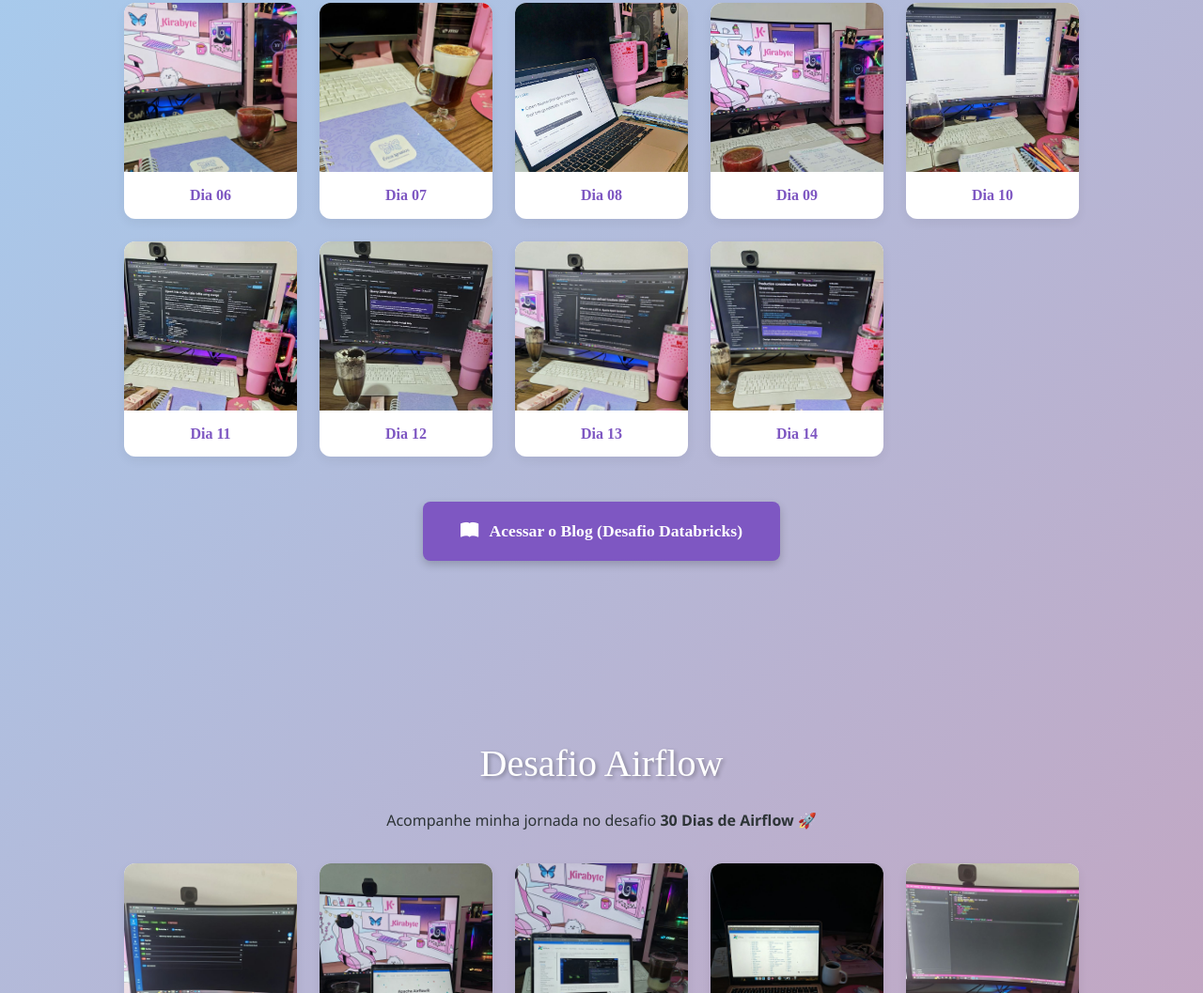
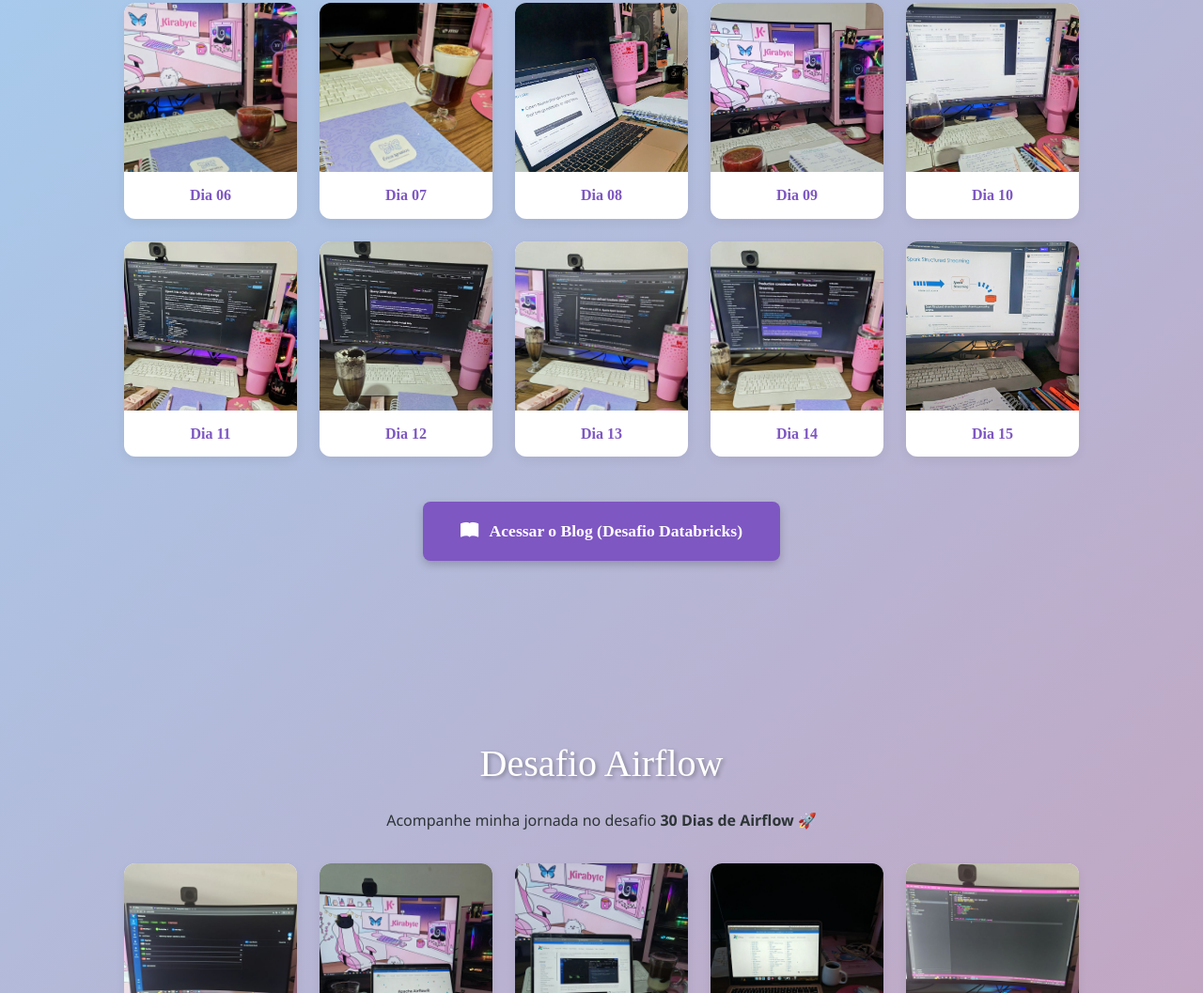
Before and after one commit to ericaabrantes/site-engenharia-de-dados-erica, a plain HTML site: page index.html in a window 1280 px wide. Shown: the part 5801-6858 px from the top of the page at 94% size. Drawn offline with nearby package versions, Linux system fonts and the light colour scheme; no server answers; a web font is replaced by a local one.

Commit message:
add dias desafio databricks

```diff
--- a/index.html
+++ b/index.html
@@ -416,6 +416,10 @@
         <img src="assets/desafios/databricks/dia14databricks.jpeg" alt="Dia 14 de 30" />
         <span>Dia 14</span>
       </a>
+      <a href="https://www.linkedin.com/posts/ericaabrantesignatios_autoloader-ingestaeto-deltalake-activity-7402796294404182016-ECZU?utm_source=share&utm_medium=member_desktop&rcm=ACoAAD164bEBQp0olLnMAzq-FV4u5gT8pBJSSoc" target="_blank" class="desafio-card">
+        <img src="assets/desafios/databricks/dia15databricks.jpeg" alt="Dia 15 de 30" />
+        <span>Dia 15</span>
+      </a>
     </div>
 
     <a href="https://www.kirabyte.com.br/desafio-databricks.html"
```
Also changed, not shown: assets/desafios/databricks/dia15databricks.jpeg (added), 2 other files.
